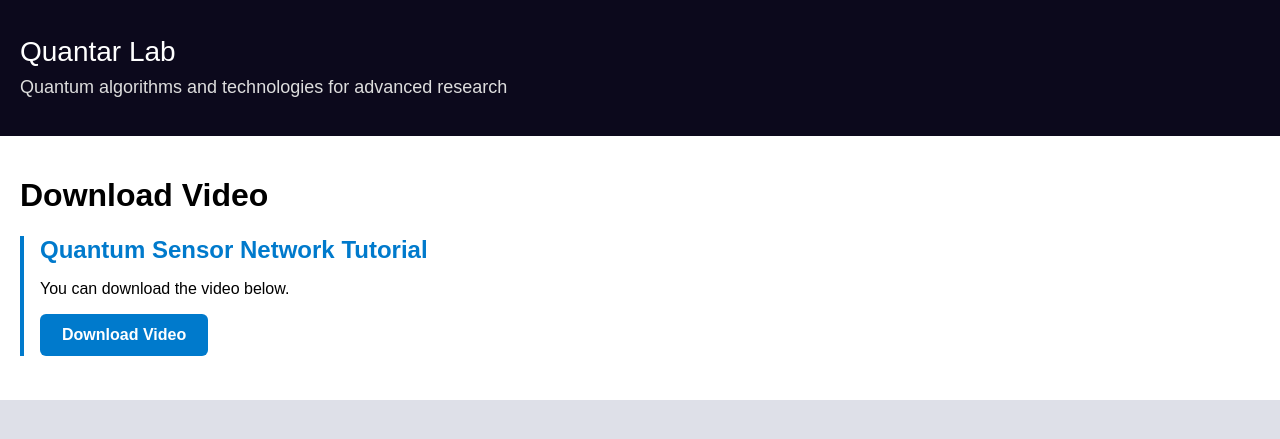
After one commit to echkon/quantumLab, a Django app: page /users/download/ in a window 1280 px wide. The commit adds this page. Shown: the top 439 px of the page. Run offline with Django 5.2, Linux system fonts and the light colour scheme.

Commit message:
add something new

```diff
--- /dev/null
+++ b/users/templates/download.html
@@ -0,0 +1,95 @@
+<!-- templates/download.html -->
+{% load static %}
+<!DOCTYPE html>
+<html lang="en">
+<head>
+<meta charset="UTF-8">
+<title>Download Video</title>
+
+<style>
+body{
+    font-family: Arial, sans-serif;
+    margin:0;
+    padding:0;
+    background-color:rgb(222,224,232);
+}
+
+.header{
+    text-align:center;
+    padding:20px;
+    background-color:rgb(12,9,28);
+}
+
+.main{
+    flex:1;
+    margin-left:0px;
+    background-color:#ffffff;
+    padding:20px;
+}
+
+.position-entry{
+    border-left:4px solid #007ACC;
+    padding-left:16px;
+    margin-bottom:24px;
+    max-width:900px;
+}
+
+.position-entry h2{
+    margin:0;
+    color:#007ACC;
+}
+
+.download-btn{
+    display:inline-block;
+    padding:12px 22px;
+    background:#007ACC;
+    color:white;
+    text-decoration:none;
+    border-radius:6px;
+    font-weight:bold;
+}
+
+.download-btn:hover{
+    background:#005fa3;
+}
+</style>
+
+</head>
+
+<body>
+
+<div class="header">
+<p style="text-align:left;">
+<a href="{% url 'home' %}" style="font-size:28px;color:white;text-decoration:none;">
+Quantar Lab <br>
+<span style="font-size:18px;color:#ddd;">
+Quantum algorithms and technologies for advanced research
+</span>
+</a>
+</p>
+</div>
+
+<div class="main">
+
+<h1>Download Video</h1>
+
+<section>
+<div class="position-entry">
+
+<h2>Quantum Sensor Network Tutorial</h2>
+
+<p>You can download the video below.</p>
+
+<a class="download-btn"
+   href="{% static 'videos/MAR-W18-8-Le-Binho.mp4' %}"
+   download>
+   Download Video
+</a>
+
+</div>
+</section>
+
+</div>
+
+</body>
+</html>
--- a/users/templates/upload.html
+++ b/users/templates/upload.html
@@ -1,4 +1,4 @@
-<!-- templates/people.html -->
+<!-- templates/upload.html -->
 {% load static %}
 <!DOCTYPE html>
 <html lang="en">
--- a/users/urls.py
+++ b/users/urls.py
@@ -22,4 +22,5 @@ urlpatterns = [
     path('upload/', views.upload_file, name='upload_file'),
     path("metrology/", views.research_metrology, name="research_metrology"),
     path("algorithms/", views.research_algorithms, name="research_algorithms"),
+    path('download/', views.download, name='download')
 ]
--- a/users/views.py
+++ b/users/views.py
@@ -65,6 +65,9 @@ def upload_file(request):
             return HttpResponse(f'Failed to send email: {str(e)}', status=500)
 
     return render(request, 'upload.html')
+
+def download(request):
+    return render(request, "download.html")
 
 def register(request):
     if request.method == 'POST':
```
Also changed, not shown: 5 other files.
